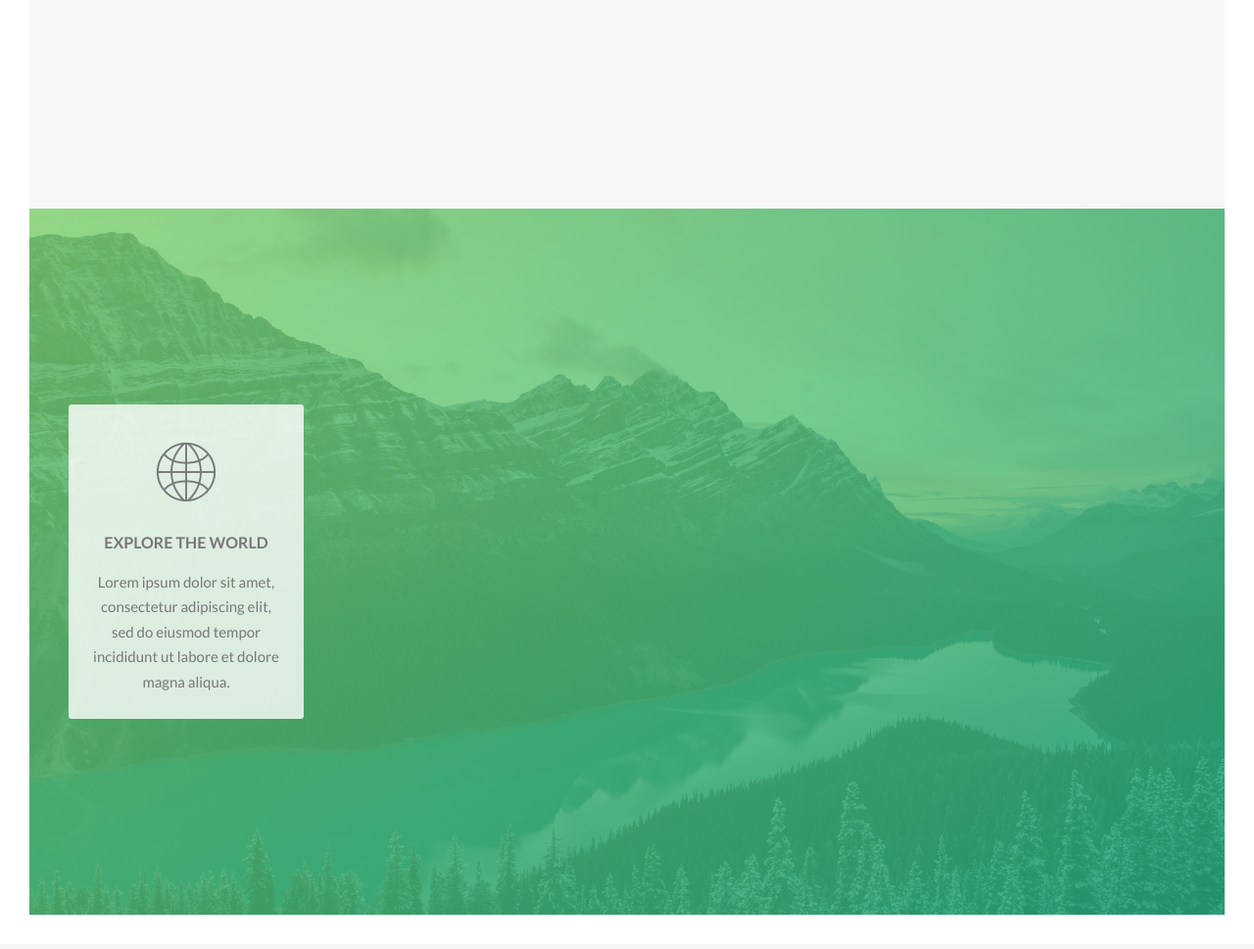
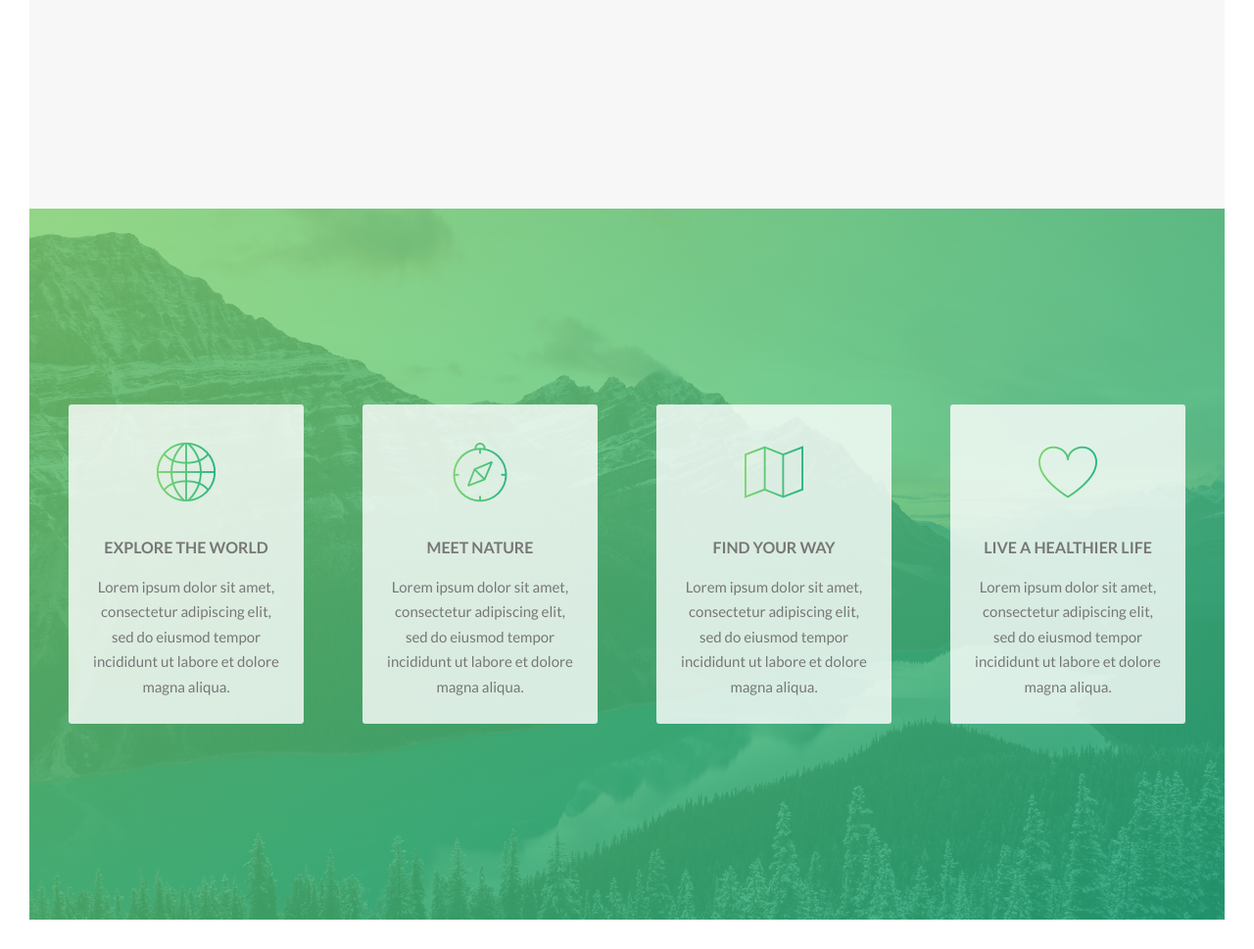
Before and after one commit to Tyler-Pritchard/SASS-template, a PHP site: page / in a window 1280 px wide. Shown: the part 1480-2449 px from the top of the page at 98% size. Before the commit the page ends 2414 px from the top, so only its background shows below. Run offline with PHP 8.4, Linux system fonts and the light colour scheme.

Commit message:
cards rendering w/ animation

```diff
--- a/css/style.css
+++ b/css/style.css
@@ -210,10 +210,17 @@ body {
   padding: 2.5rem;
   text-align: center;
   border-radius: 3px;
-  box-shadow: 0 1.5 4rem rgba(0, 0, 0, 0.15); }
+  box-shadow: 0 1.5 4rem rgba(0, 0, 0, 0.15);
+  transition: transform .3s; }
   .feature-box__icon {
     font-size: 6rem;
-    margin-bottom: .5rem; }
+    margin-bottom: .5rem;
+    display: inline-block;
+    background-image: linear-gradient(to right, #7ed56f, #28b485);
+    -webkit-background-clip: text;
+    color: transparent; }
+  .feature-box:hover {
+    transform: translateY(-1.5rem) scale(1.03); }
 
 .row {
   max-width: 114rem;
--- a/index.html
+++ b/index.html
@@ -82,6 +82,39 @@
                         </p>
                     </div>
                 </div>
+
+                <div class="col-1-of-4">
+                    <div class="feature-box">
+                        <i class="feature-box__icon icon-basic-compass"></i>
+                        <h3 class="heading-tertiary u-margin-bottom-small">Meet nature</h3>
+                        <p class="feature-box__text">
+                            Lorem ipsum dolor sit amet, consectetur adipiscing elit, sed do eiusmod tempor incididunt ut
+                            labore et dolore magna aliqua.
+                        </p>
+                    </div>
+                </div>
+
+                <div class="col-1-of-4">
+                    <div class="feature-box">
+                        <i class="feature-box__icon icon-basic-map"></i>
+                        <h3 class="heading-tertiary u-margin-bottom-small">Find your way</h3>
+                        <p class="feature-box__text">
+                            Lorem ipsum dolor sit amet, consectetur adipiscing elit, sed do eiusmod tempor incididunt ut
+                            labore et dolore magna aliqua.
+                        </p>
+                    </div>
+                </div>
+
+                <div class="col-1-of-4">
+                    <div class="feature-box">
+                        <i class="feature-box__icon icon-basic-heart"></i>
+                        <h3 class="heading-tertiary u-margin-bottom-small">Live a healthier life</h3>
+                        <p class="feature-box__text">
+                            Lorem ipsum dolor sit amet, consectetur adipiscing elit, sed do eiusmod tempor incididunt ut
+                            labore et dolore magna aliqua.
+                        </p>
+                    </div>
+                </div>
             </div>
         </section>
     </main>
--- a/sass/components/_feature-box.scss
+++ b/sass/components/_feature-box.scss
@@ -5,11 +5,18 @@
     text-align: center;
     border-radius: 3px;
     box-shadow: 0 1.5 4rem rgba($color-black, .15);
+    transition: transform .3s;
 
     &__icon {
         font-size: 6rem;
         margin-bottom: .5rem;
+        display: inline-block;
+        background-image: linear-gradient(to right, $color-primary-light, $color-primary-dark);
+        -webkit-background-clip: text;
+        color: transparent;
     }
 
-    &__text {}
+    &:hover {
+        transform: translateY(-1.5rem) scale(1.03);
+    }
 }
```
